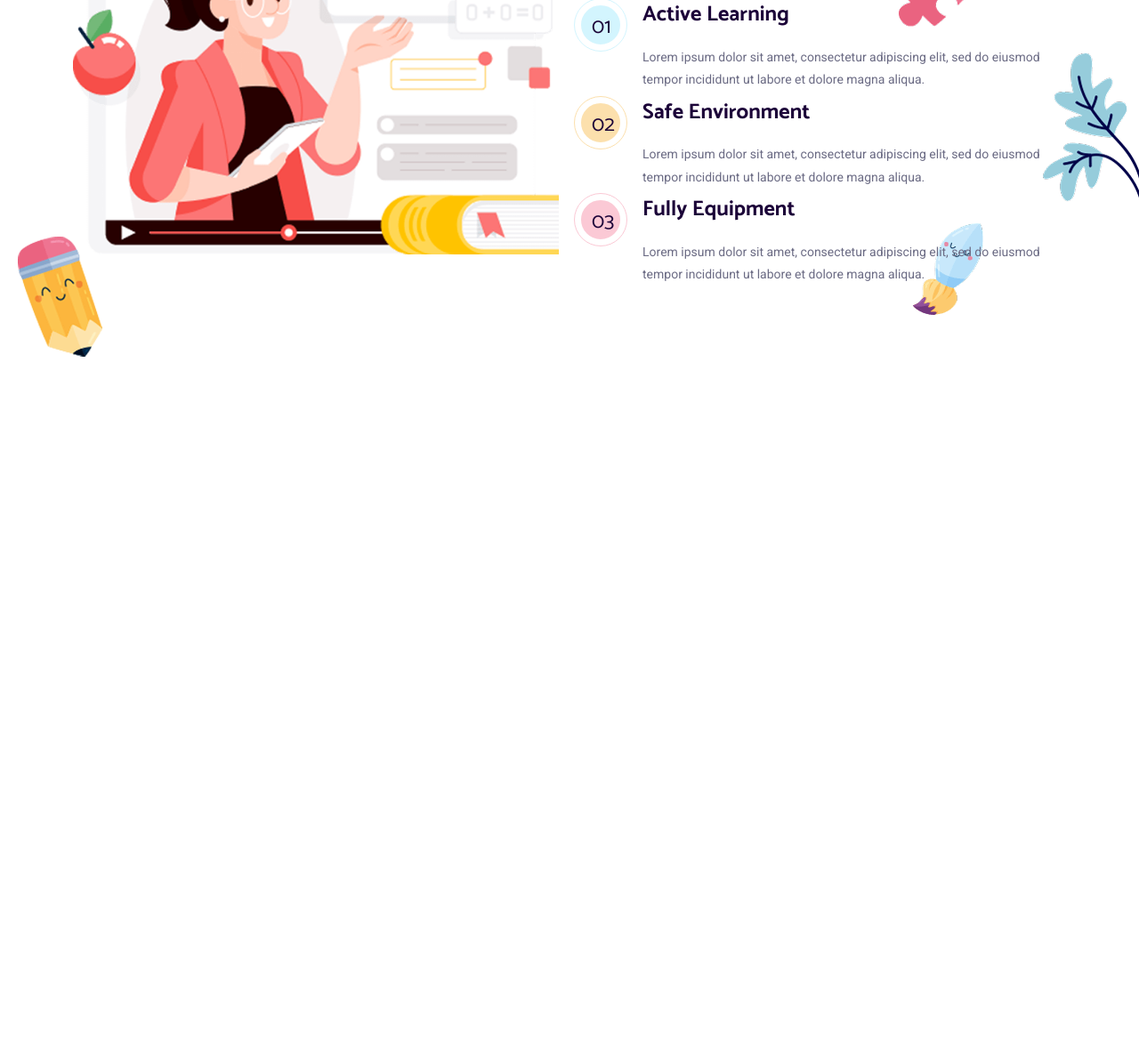
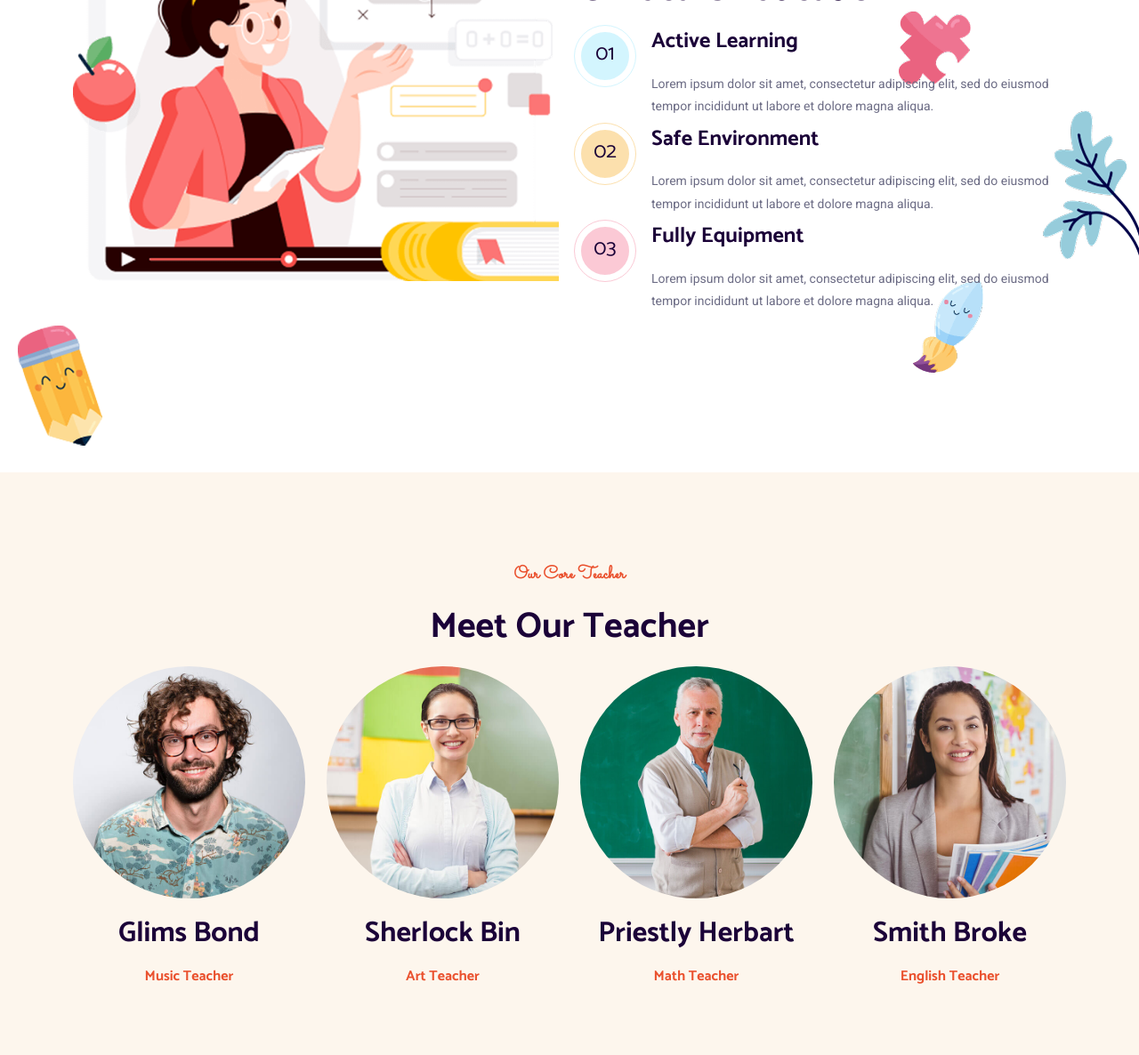
Before and after one commit to AkshayJagdale5618/website-6-Ketan_School, a plain HTML site: page index.html in a window 1280 px wide. Shown: the part 2441-3627 px from the top of the page at 89% size. Before the commit the page ends 2872 px from the top, so only its background shows below. Drawn offline with nearby package versions, Linux system fonts and the light colour scheme.

Commit message:
Teacher Section Updated

```diff
--- a/assets/css/style.css
+++ b/assets/css/style.css
@@ -38,7 +38,7 @@
 
 .mt-20 { margin-top: 200px; }
 
-.pt-7 { padding-top: 70px; }
+.pt-100 { padding-top: 100px; }
 
 .pb-7 { padding-bottom: 70px; }
 
@@ -181,7 +181,8 @@ p {
 .who .who-we-are-content span,
 .popular .col-12 ,
 .popular .card .class-list ul li span,
-.core-value span{
+.core-value span,
+.teacher span {
     font-weight: 600;
     font-size: 20px;
     color: #ea512e;
@@ -189,7 +190,8 @@ p {
 }
 .who-we-are-content h3,
 .popular .col-12 h3 ,
-.core-value h3{
+.core-value h3,
+.teacher h3{
     font-size: 40px;
     margin-top: 20px;
     margin-bottom: 20px;
@@ -229,6 +231,9 @@ p {
 /* Who we are Section End  */
 
 /* Popular Section Start */
+.popular {
+    position: relative;
+}
 .popular .card {
     border: none;
     border-radius: 5px;
@@ -286,30 +291,26 @@ p {
 }
 
 
-
-/* .class-shape  img {
-    max-width: 100%;
-    height: auto;
-    display: inline-block;
-}
-
-.class-shape .shape-1 {
-    left: 0;
-    bottom: 0;
+.popular .class-shape .shape-1 {
+    position: absolute;
+    /* top: 0px; */
+    left: 20px;
+    /* bottom: 1px; */
     z-index: -1;
 }
-.class-shape .shape-2 {
-    right: 0;
-    bottom: 0;
+.popular .class-shape .shape-2 {
+    position: absolute;
+    right: 20px;
+    /* bottom: 0; */
     z-index: -1;
-} */
+}
 
 /* Popular Section End */
 
 /* Core Value Section Start */
 .core-value .number{
-   width: 50px;
-   height: 50px;
+   width: 60px;
+   height: 60px;
    line-height: 50px;
    text-align: center;
    border-radius: 50%;
@@ -331,11 +332,6 @@ p {
     background-color: #EA512E !important;
     outline: 2px solid #EA512E !important;
 }
-/* .core-value .value-shape img {
-    max-width: 100%;
-    height: auto;
-    display: inline-block;
-} */
 .core-value .value-shape .shape-1 {
     position: absolute;
     top: 30px;
@@ -352,11 +348,42 @@ p {
     position: absolute;
     right: 0;
     top: 50%;
-    -webkit-transform: translateY(-50%);
     transform: translateY(-50%);
     z-index: -1;
 }
 /* Core Value Section End */
+
+/* Core Teacher Section Start */
+.teacher .social-media{
+    position: absolute;
+    left: 0;
+    right: 0;
+    bottom: 0;
+    margin-bottom: -70px;
+    transition: all 0.5s ease-in;
+}
+.teacher .teacher-image:hover .social-media {
+    margin-bottom: 0px;
+    transition: all 0.5s ease-out;
+}
+.teacher .social-media li {
+    width: 30px;
+    height: 30px;
+    line-height: 32px;
+    background: #EA512E;
+    border-radius: 50%;
+    transition: 0.3s ease;
+}
+.teacher .social-media li a{
+    color: #fff;
+}
+.teacher .social-media li:hover {
+    background: #f5890d;
+    transition: 0.3s ease;
+}
+
+
+/* Core Teacher Section End */
 
 
 
--- a/index.html
+++ b/index.html
@@ -13,11 +13,12 @@
   <!-- Google Font -->
   <link rel="stylesheet"
     href="https://fonts.googleapis.com/css2?family=Material+Symbols+Outlined:opsz,wght,FILL,GRAD@20..48,100..700,0..1,-50..200" />
+
   <!-- fontawsome icons -->
+  <link rel="stylesheet" href="https://cdnjs.cloudflare.com/ajax/libs/font-awesome/6.5.1/css/all.min.css">
 
   <!-- Bootstarp cdn link -->
-  <link rel="stylesheet" href="https://cdn.jsdelivr.net/npm/bootstrap@5.3.2/dist/css/bootstrap.min.css"
-    rel="stylesheet">
+  <link rel="stylesheet" href="https://cdn.jsdelivr.net/npm/bootstrap@5.3.2/dist/css/bootstrap.min.css">
   <link rel="stylesheet" href="./assets/css/style.css">
 
 </head>
@@ -241,8 +242,8 @@
   <!-- Who we are Section End -->
 
   <!-- Popular Section Start -->
-  <section class="popular pt-7 pb-7  bg-light-orange">
-    <div class="container">
+  <section class="popular pt-100 pb-7 bg-light-orange"> <!-- pt-7 pb-7 -->
+    <div class="container ">
       <div class="row">
         <div class="col-12">
           <span class="text-center d-block">Classes</span>
@@ -307,7 +308,7 @@
         </div>
       </div>
     </div>
-    <!-- <div class="class-shape">
+    <!-- <div class="class-shape ">
       <div class="shape-1">
         <img src="./assets/img/class-shape-1.png" alt="">
       </div>
@@ -319,7 +320,7 @@
   <!-- Popular Section End -->
 
   <!-- Core Value Section Start -->
-  <section class="core-value  position-relative">
+  <section class="core-value pb-7 position-relative">
     <div class="container ptb-100">
       <div class="row">
         <div class="col-lg-6">
@@ -375,7 +376,120 @@
   </section>
   <!-- Core Value Section End -->
 
+  <!-- Core Teacher Section Start -->
+  <section class="teacher pt-100 pb-7 bg-light-orange">
+    <div class="container">
+      <div class="row">
+        <span class="text-center">Our Core Teacher</span>
+        <h3 class="text-center">Meet Our Teacher</h3>
+        <div class="col-lg-3 col-md-6">
+          <div class="teacher-image overflow-hidden position-relative text-center">
+            <img src="./assets/img/teacher-1.jpg" alt="teacher1" class="img-fluid rounded-circle ">
+            <div class="social-media">
+              <ul class="list-unstyled">
+                <li class="d-inline-block">
+                  <a href="javascript:void()"><i class="fa-brands fa-facebook-f"></i></a>
+                </li>
+                <li class="d-inline-block">
+                  <a href="javascript:void()"><i class="fa-brands fa-twitter"></i></a>
+                </li>
+                <li class="d-inline-block">
+                  <a href="javascript:void()"><i class="fa-brands fa-linkedin-in"></i></a>
+                </li>
+                <li class="d-inline-block">
+                  <a href="javascript:void()"><i class="fa-brands fa-instagram"></i></a>
+                </li>
+              </ul>
+            </div>
+          </div>
+          <div class="text-center">
+            <h3 class="fs-2">Glims Bond</h3>
+            <h6 class="text-orange">Music Teacher</h6>
+          </div>
+        </div>
+        <div class="col-lg-3 col-md-6">
+          <div class="teacher-image overflow-hidden position-relative text-center">
+            <img src="./assets/img/teacher-2.jpg" alt="teacher2" class="img-fluid rounded-circle ">
+            <div class="social-media">
+              <ul class="list-unstyled">
+                <li class="d-inline-block">
+                  <a href="javascript:void()"><i class="fa-brands fa-facebook-f"></i></a>
+                </li>
+                <li class="d-inline-block">
+                  <a href="javascript:void()"><i class="fa-brands fa-twitter"></i></a>
+                </li>
+                <li class="d-inline-block">
+                  <a href="javascript:void()"><i class="fa-brands fa-linkedin-in"></i></a>
+                </li>
+                <li class="d-inline-block">
+                  <a href="javascript:void()"><i class="fa-brands fa-instagram"></i></a>
+                </li>
+              </ul>
+            </div>
+          </div>
+          <div class="text-center">
+            <h3 class="fs-2">Sherlock Bin</h3>
+            <h6 class="text-orange">Art Teacher</h6>
+          </div>
+        </div>
+        <div class="col-lg-3 col-md-6">
+          <div class="teacher-image overflow-hidden position-relative text-center">
+            <img src="./assets/img/teacher-3.jpg" alt="teacher3" class="img-fluid rounded-circle ">
+            <div class="social-media">
+              <ul class="list-unstyled">
+                <li class="d-inline-block">
+                  <a href="javascript:void()"><i class="fa-brands fa-facebook-f"></i></a>
+                </li>
+                <li class="d-inline-block">
+                  <a href="javascript:void()"><i class="fa-brands fa-twitter"></i></a>
+                </li>
+                <li class="d-inline-block">
+                  <a href="javascript:void()"><i class="fa-brands fa-linkedin-in"></i></a>
+                </li>
+                <li class="d-inline-block">
+                  <a href="javascript:void()"><i class="fa-brands fa-instagram"></i></a>
+                </li>
+              </ul>
+            </div>
+          </div>
+          <div class="text-center">
+            <h3 class="fs-2">Priestly Herbart</h3>
+            <h6 class="text-orange">Math Teacher</h6>
+          </div>
+        </div>
+        <div class="col-lg-3 col-md-6">
+          <div class="teacher-image overflow-hidden position-relative text-center">
+            <img src="./assets/img/teacher-4.jpg" alt="teacher4" class="img-fluid rounded-circle ">
+            <div class="social-media">
+              <ul class="list-unstyled">
+                <li class="d-inline-block">
+                  <a href="javascript:void()"><i class="fa-brands fa-facebook-f"></i></a>
+                </li>
+                <li class="d-inline-block">
+                  <a href="javascript:void()"><i class="fa-brands fa-twitter"></i></a>
+                </li>
+                <li class="d-inline-block">
+                  <a href="javascript:void()"><i class="fa-brands fa-linkedin-in"></i></a>
+                </li>
+                <li class="d-inline-block">
+                  <a href="javascript:void()"><i class="fa-brands fa-instagram"></i></a>
+                </li>
+              </ul>
+            </div>
+          </div>
+          <div class="text-center">
+            <h3 class="fs-2">Smith Broke</h3>
+            <h6 class="text-orange">English Teacher</h6>
+          </div>
+        </div>
+      </div>
+    </div>
 
+  </section>
+  <!-- Core Teacher Section End -->
+
+
+  <script src="https://cdnjs.cloudflare.com/ajax/libs/font-awesome/6.5.1/js/all.min.js"></script>
   <script src="https://cdn.jsdelivr.net/npm/bootstrap@5.3.2/dist/js/bootstrap.bundle.min.js"></script>
   <script src="./assets/js/script.js"></script>
 
```
